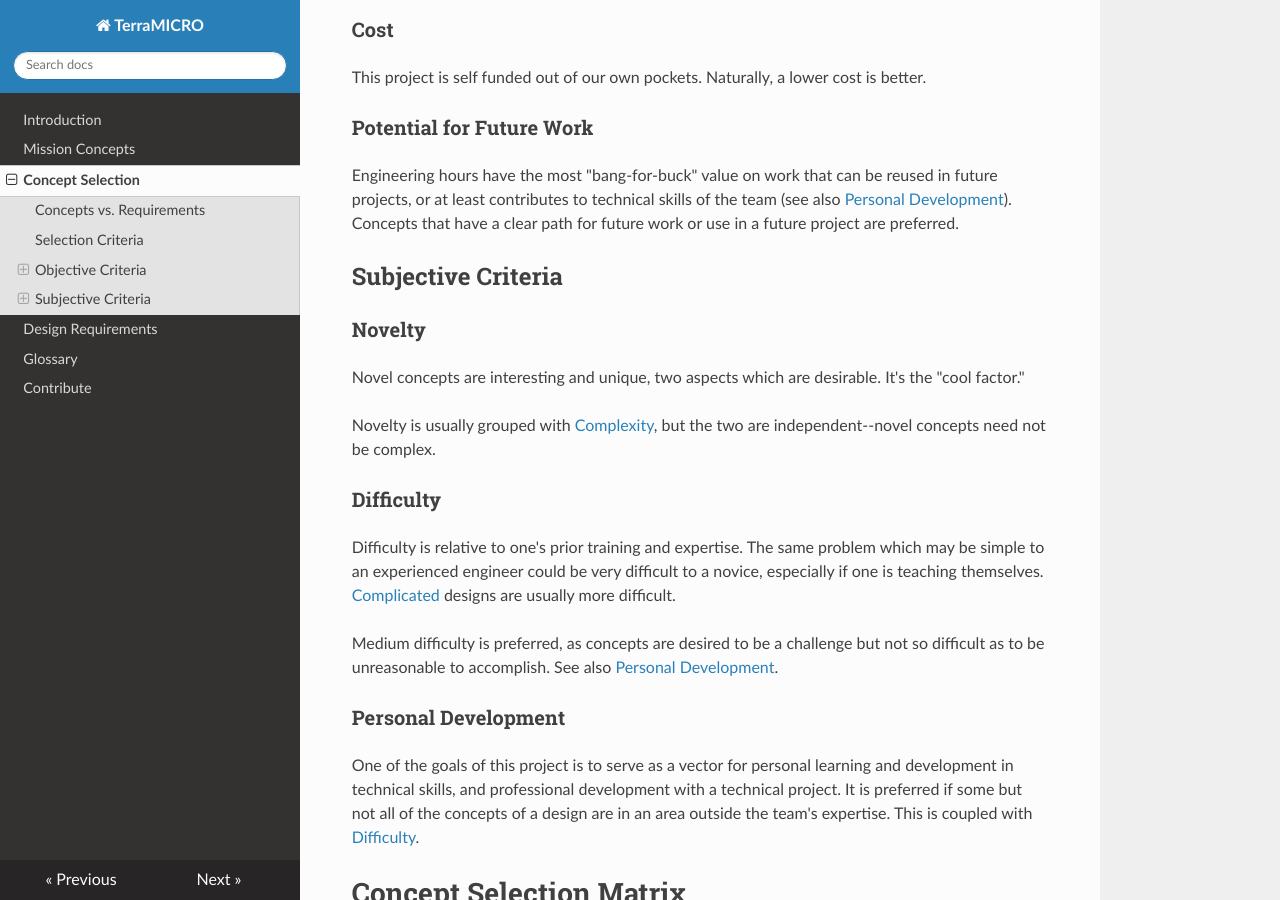
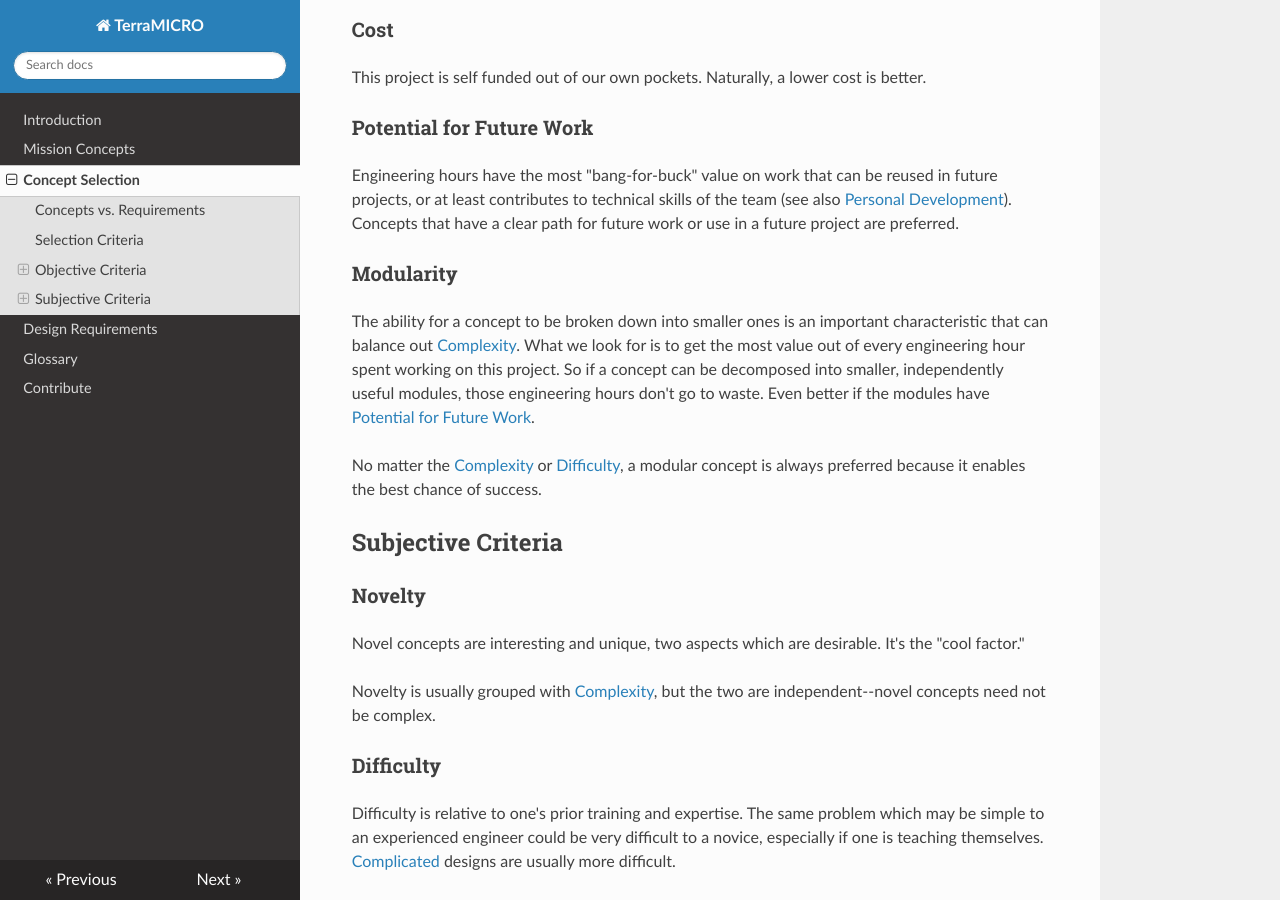
Before and after one commit to TerraHAB/TerraMICRO, an MkDocs documentation site: the page built from docs/concept-selection.md, in a window 1280 px wide and 900 px high, scrolled down 1764 px. Built offline with MkDocs 1.6.1, drawn with Linux system fonts in a browser that asks for light colours; nearby versions of some CDN libraries.

Commit message:
modularity

```diff
--- a/docs/concept-selection.md
+++ b/docs/concept-selection.md
@@ -83,6 +83,18 @@ in future projects, or at least contributes to technical skills of the team (see
 also [Personal Development](#personal-development)). Concepts that have a clear
 path for future work or use in a future project are preferred.
 
+### Modularity
+The ability for a concept to be broken down into smaller ones is an important
+characteristic that can balance out [Complexity](#complexity). What we look for
+is to get the most value out of every engineering hour spent working on this
+project. So if a concept can be decomposed into smaller, independently
+useful modules, those engineering hours don't go to waste. Even better if the
+modules have [Potential for Future Work](#potential-for-future-work).
+
+No matter the [Complexity](#complexity) or [Difficulty](#difficulty), a
+modular concept is always preferred because it enables the best chance of
+success.
+
 ## Subjective Criteria
 ### Novelty
 Novel concepts are interesting and unique, two aspects which are desirable. It's
```
